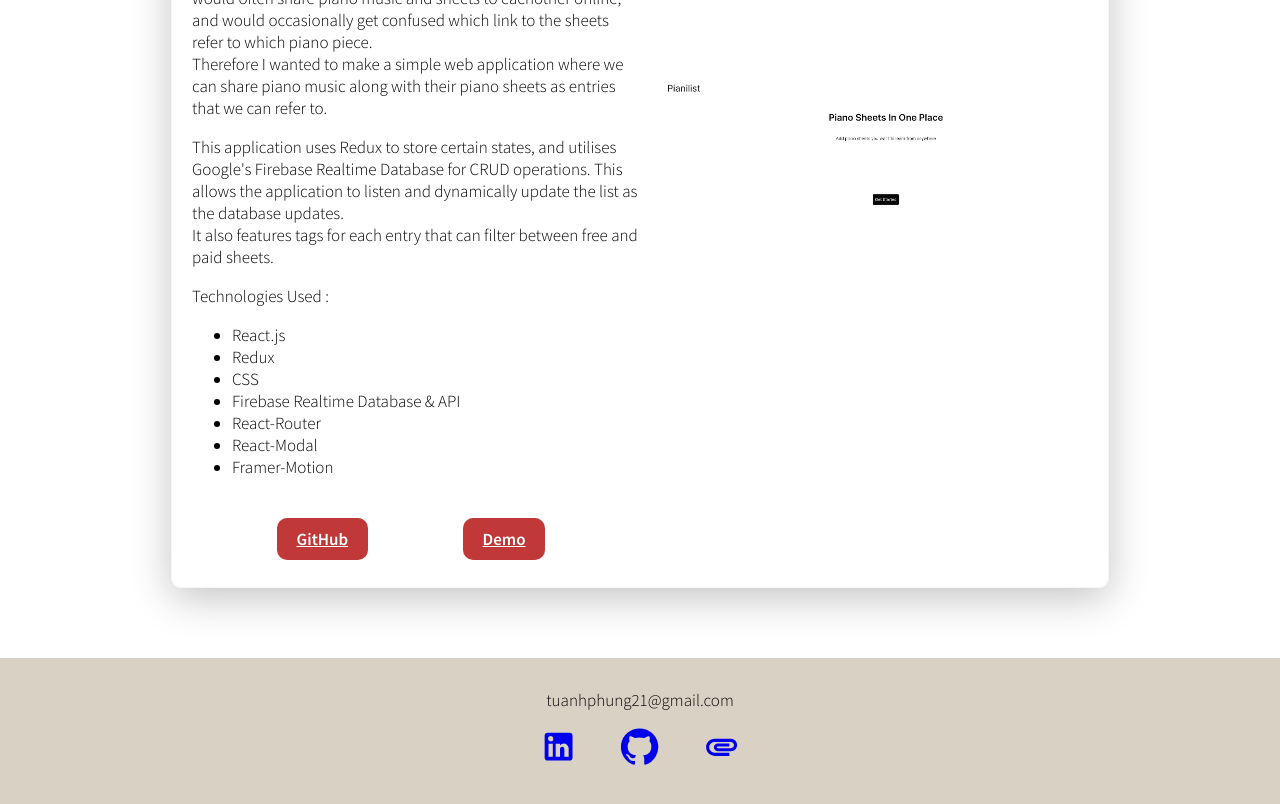
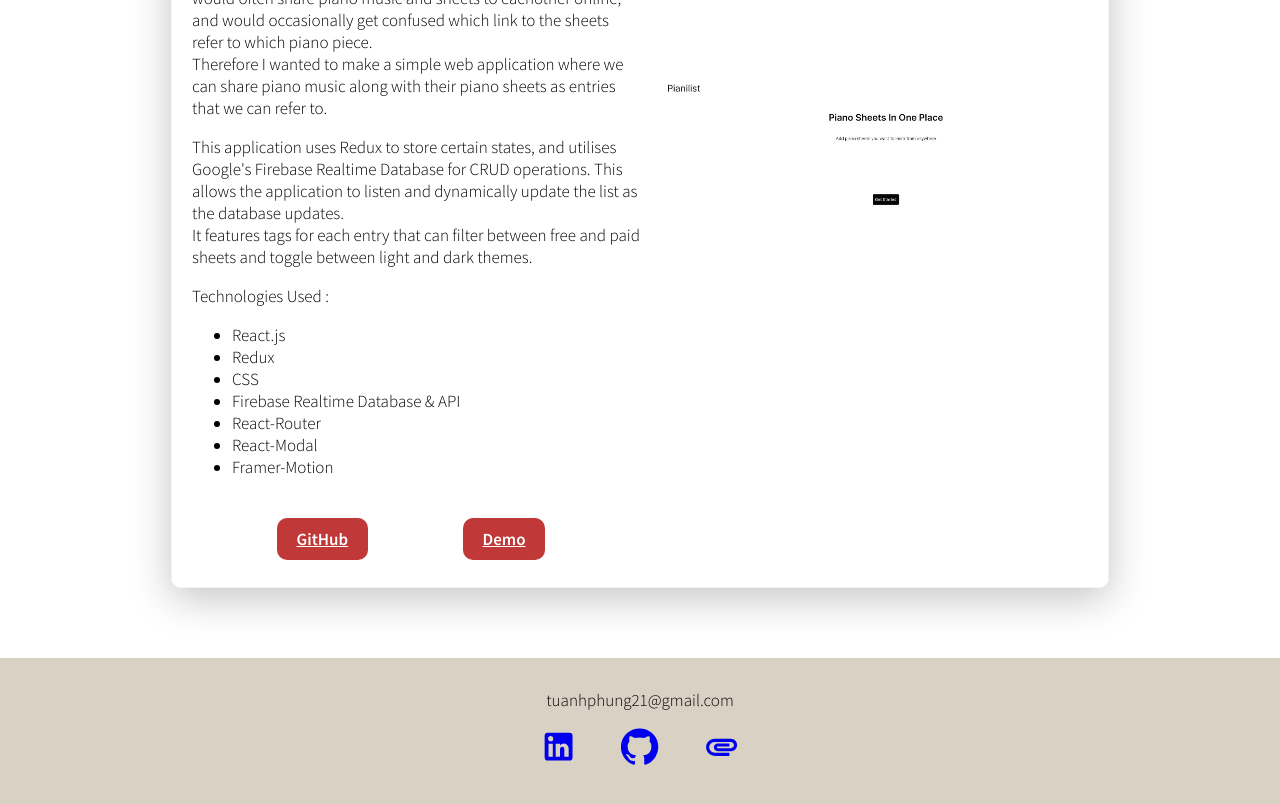
Before and after one commit to tuanhphung/myportfolio, a React (Create React App) app: page / in a window 1280 px wide. Shown: the part 3800-4604 px from the top of the page. Built offline with nearby package versions, Linux system fonts and the light colour scheme.

Commit message:
Update myprojects.js
updated sentence for pianilist project to include dark and light theme functionality

```diff
--- a/src/myprojects.js
+++ b/src/myprojects.js
@@ -145,8 +145,8 @@ const myprojects = [
             Firebase Realtime Database for CRUD operations. This allows the application to
             listen and dynamically update the list as the database updates.
             <br />
-            It also features tags for each entry that can filter between free and paid
-            sheets.
+            It features tags for each entry that can filter between free and paid sheets
+            and toggle between light and dark themes.
           </p>
         </p>
       </div>
```
